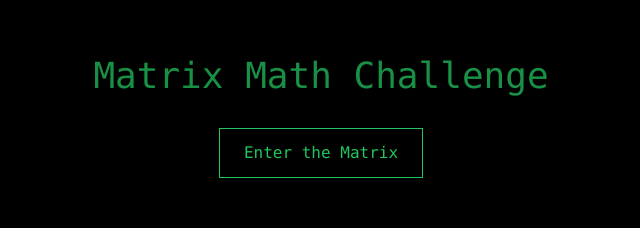
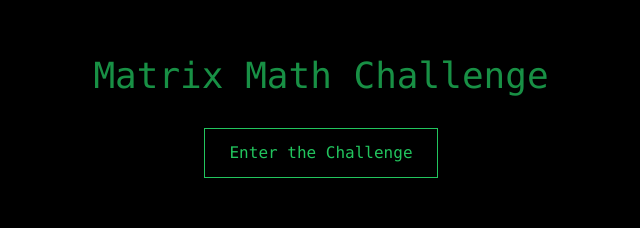
Before and after one commit to PhilMcJoe/retromath2, a Next.js app: page / in a window 1280 px wide. Shown: the part 307-535 px from the top of the page, without its empty margins (319-959 px from the left). Built offline with nearby package versions, Linux system fonts and the light colour scheme.

Commit message:
Update index.tsx

```diff
--- a/pages/index.tsx
+++ b/pages/index.tsx
@@ -166,7 +166,7 @@ export default function Home() {
             className="px-6 py-3 border border-green-500 hover:bg-green-500 hover:text-black transition-colors mb-4"
             onClick={() => setGameState("login")}
           >
-            Enter the Matrix
+            Enter the Challenge
           </button>
         </div>
       )}
```
